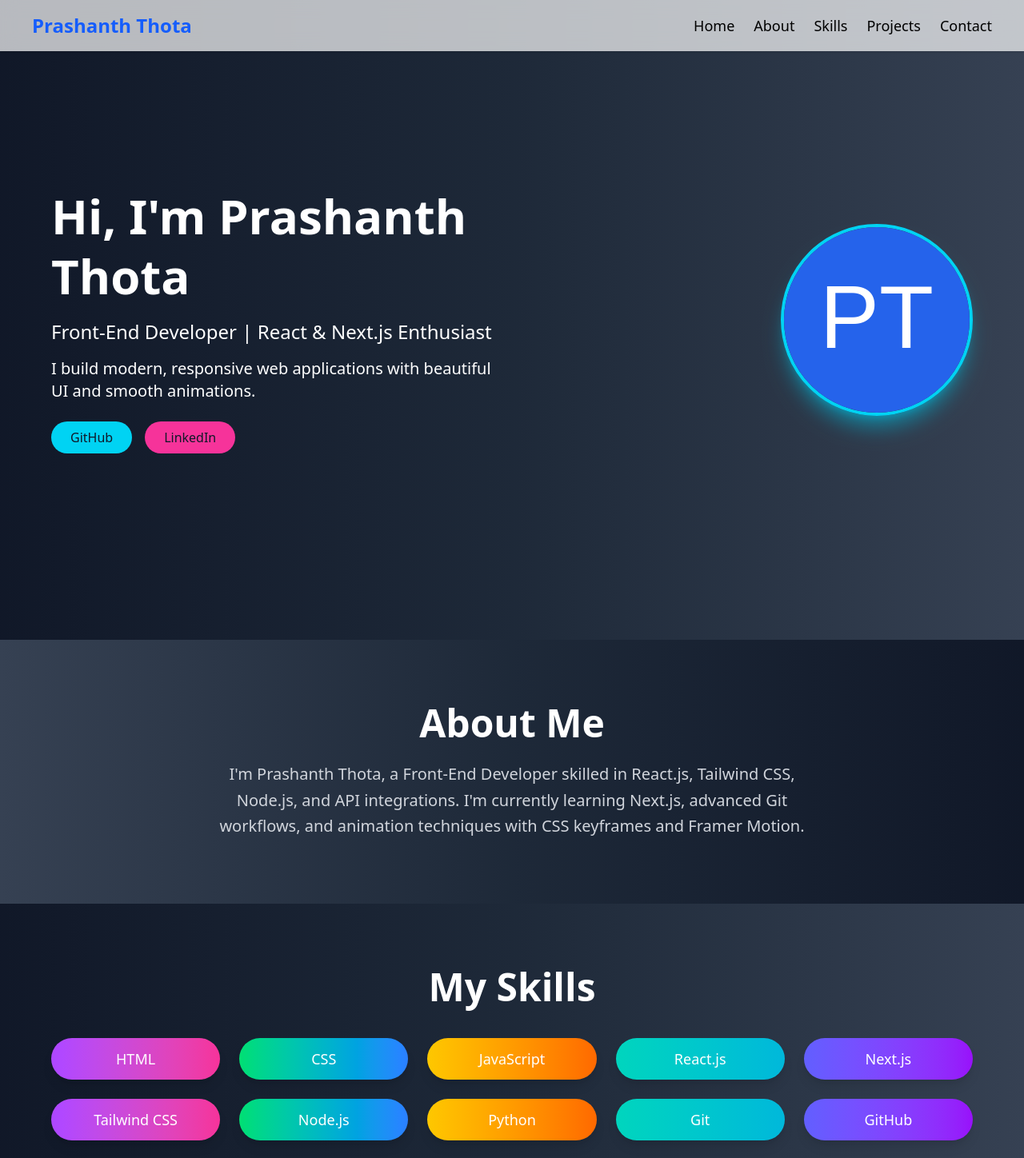
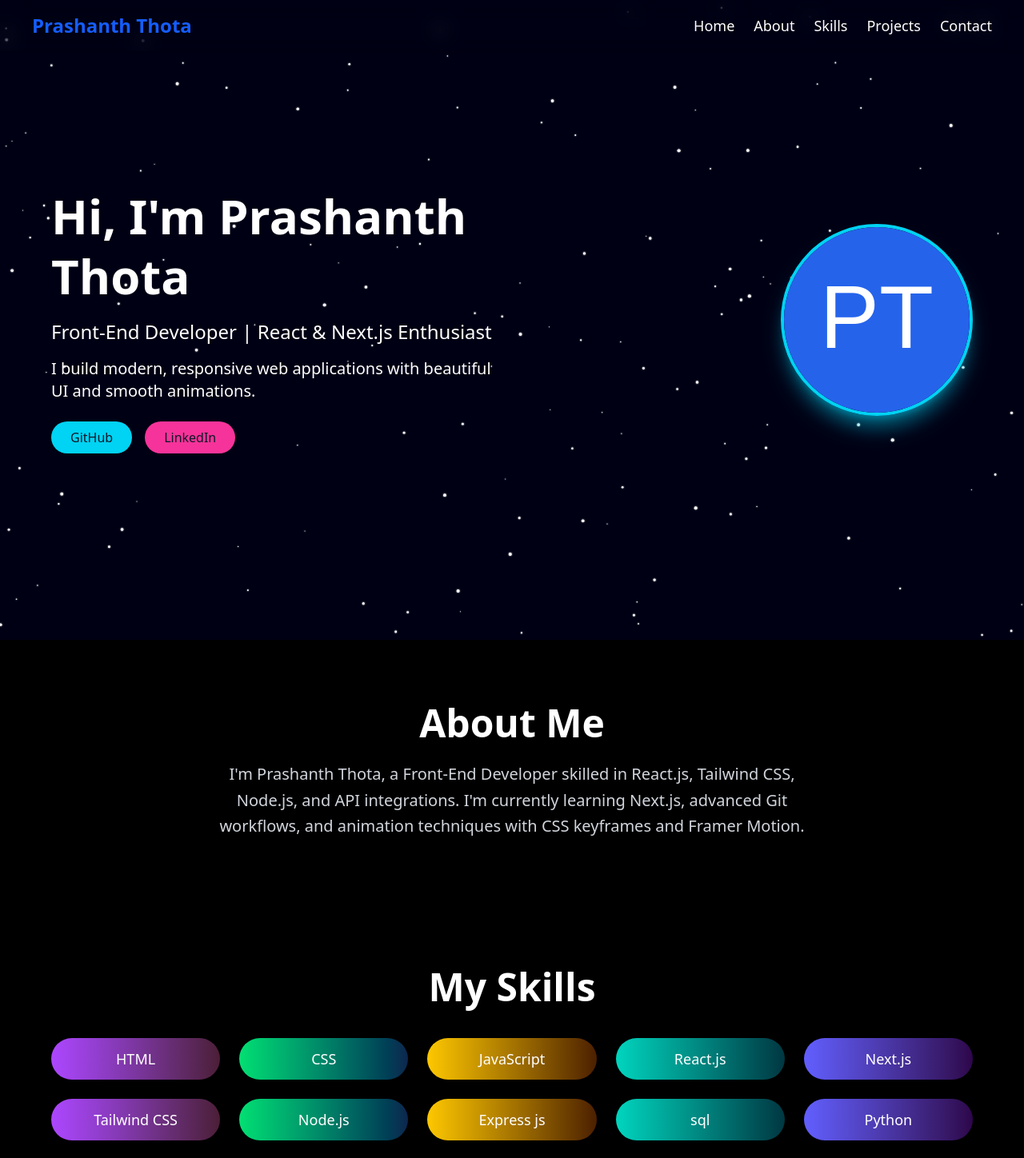
Before and after one commit to prashanththota98/Portfolio, a React (Vite) app: page / in a window 1280 px wide. Shown: the top 1448 px of the page at 80% size. Built offline with nearby package versions, Linux system fonts and the light colour scheme.

Commit message:
added animations and skills

```diff
--- a/src/App.jsx
+++ b/src/App.jsx
@@ -4,16 +4,20 @@ import About from "./components/About";
 import Skills from "./components/Skills";
 import Projects from "./components/Projects";
 import Contact from "./components/Contact";
+import GalaxyBackground from "./components/Galaxybackground";
 
 export default function App() {
   return (
-    <>
+    <div className="relative min-h-screen bg-black text-white overflow-x-hidden">
+      <GalaxyBackground />
       <Header />
-      <Hero />
-      <About />
-      <Skills />
-      <Projects />
-      <Contact />
-    </>
+      <main className="relative z-10">
+        <Hero />
+        <About />
+        <Skills />
+        <Projects />
+        <Contact />
+      </main>
+    </div>
   );
 }
--- a/src/components/About.jsx
+++ b/src/components/About.jsx
@@ -4,7 +4,7 @@ export default function About() {
   return (
     <section
       id="about"
-      className="py-20 px-4 sm:px-6 lg:px-16 bg-linear-to-l from-gray-900 via-gray-800 to-gray-700 text-white text-center"
+      className="py-20 px-4 sm:px-6 lg:px-16  text-white text-center"
     >
       <motion.h2
         initial={{ opacity: 0, y: 30 }}
--- a/src/components/Contact.jsx
+++ b/src/components/Contact.jsx
@@ -2,7 +2,7 @@ export default function Contact() {
   return (
     <section
       id="contact"
-      className="py-20 px-4 sm:px-6 lg:px-16 bg-linear-to-r from-gray-900 via-gray-800 to-gray-700 text-white text-center"
+      className="py-20 px-4 sm:px-6 lg:px-16 text-white text-center"
     >
       <h2 className="text-3xl sm:text-4xl lg:text-5xl font-semibold mb-8">
         Contact Me
--- /dev/null
+++ b/src/components/Galaxybackground.jsx
@@ -0,0 +1,64 @@
+import React, { useRef, useEffect } from "react";
+
+export default function GalaxyBackground() {
+  const canvasRef = useRef(null);
+
+  useEffect(() => {
+    const canvas = canvasRef.current;
+    const ctx = canvas.getContext("2d");
+    let width = (canvas.width = window.innerWidth);
+    let height = (canvas.height = window.innerHeight);
+
+    const stars = [];
+    const numStars = 150;
+
+    for (let i = 0; i < numStars; i++) {
+      stars.push({
+        x: Math.random() * width,
+        y: Math.random() * height,
+        r: Math.random() * 1.5 + 0.5,
+        d: Math.random() * 0.5 + 0.05, // speed
+      });
+    }
+
+    const draw = () => {
+      ctx.fillStyle = "#000014"; // dark background
+      ctx.fillRect(0, 0, width, height);
+
+      ctx.fillStyle = "white";
+      ctx.shadowColor = "white";
+      ctx.shadowBlur = 2;
+
+      stars.forEach((s) => {
+        ctx.beginPath();
+        ctx.arc(s.x, s.y, s.r, 0, Math.PI * 2);
+        ctx.fill();
+
+        s.y += s.d;
+        if (s.y > height) {
+          s.y = 0;
+          s.x = Math.random() * width;
+        }
+      });
+
+      requestAnimationFrame(draw);
+    };
+
+    draw();
+
+    const handleResize = () => {
+      width = canvas.width = window.innerWidth;
+      height = canvas.height = window.innerHeight;
+    };
+
+    window.addEventListener("resize", handleResize);
+    return () => window.removeEventListener("resize", handleResize);
+  }, []);
+
+  return (
+    <canvas
+      ref={canvasRef}
+      className="fixed top-0 left-0 w-full h-full z-0 pointer-events-none"
+    />
+  );
+}
--- a/src/components/Header.jsx
+++ b/src/components/Header.jsx
@@ -13,19 +13,17 @@ export default function Header() {
   ];
 
   return (
-    <header
-      className={`fixed top-0 left-0 w-full
+    <motion.header
+      initial={{ y: -50, opacity: 0 }}
+      animate={{ y: 0, opacity: 1 }}
+      transition={{ duration: 0.6, ease: "easeOut" }}
+      className="fixed top-0 left-0 w-full
               bg-transparent
-              ${
-                menuOpen
-                  ? "border-none shadow-none"
-                  : "border-b border-blue-100"
-              }
-              md:bg-white/70 md:backdrop-blur-md md:border-none
-              shadow z-50`}
+               md:backdrop-blur-md md:border-none
+              shadow z-50"
     >
       <nav className="flex justify-between items-center px-4 sm:px-10 py-4">
-        {/* Logo / Name */}
+        {/* Logo */}
         <h1 className="text-xl sm:text-2xl font-bold text-blue-600">
           Prashanth Thota
         </h1>
@@ -33,49 +31,61 @@ export default function Header() {
         {/* Desktop Menu */}
         <ul className="hidden md:flex space-x-6 text-lg font-medium">
           {menuItems.map((item) => (
-            <li key={item.name}>
-              <a href={item.href} className="hover:text-blue-600 transition">
+            <motion.li
+              key={item.name}
+              whileHover={{ scale: 1.1, color: "#2563eb" }} // blue-600
+              transition={{ type: "spring", stiffness: 200 }}
+            >
+              <a href={item.href} className="transition">
                 {item.name}
               </a>
-            </li>
+            </motion.li>
           ))}
         </ul>
 
-        {/* Mobile Menu Icon */}
-        <button
+        {/* Mobile Menu Button */}
+        <motion.button
           className="md:hidden text-3xl text-white"
           onClick={() => setMenuOpen(!menuOpen)}
+          whileTap={{ scale: 0.85 }}
+          animate={{ rotate: menuOpen ? 90 : 0 }}
+          transition={{ duration: 0.2 }}
         >
-          ☰
-        </button>
+          {menuOpen ? "X" : "☰"}
+        </motion.button>
       </nav>
 
-      {/* Mobile Menu */}
+      {/* Mobile Dropdown */}
       <AnimatePresence>
         {menuOpen && (
           <motion.div
             initial={{ height: 0, opacity: 0 }}
             animate={{ height: "auto", opacity: 1 }}
             exit={{ height: 0, opacity: 0 }}
-            transition={{ duration: 0.1, ease: "easeInOut" }}
+            transition={{ duration: 0.25, ease: "easeInOut" }}
             className="md:hidden bg-transparent px-6 py-4 rounded-b-md"
           >
             <ul className="space-y-4 bg-transparent text-white font-medium">
               {menuItems.map((item) => (
-                <li key={item.name}>
+                <motion.li
+                  key={item.name}
+                  initial={{ x: -20, opacity: 0 }}
+                  animate={{ x: 0, opacity: 1 }}
+                  transition={{ duration: 0.2 }}
+                >
                   <a
                     href={item.href}
+                    onClick={() => setMenuOpen(false)}
                     className="block px-3 py-2 rounded hover:bg-white/20 transition"
-                    onClick={() => setMenuOpen(false)}
                   >
                     {item.name}
                   </a>
-                </li>
+                </motion.li>
               ))}
             </ul>
           </motion.div>
         )}
       </AnimatePresence>
-    </header>
+    </motion.header>
   );
 }
--- a/src/components/Hero.jsx
+++ b/src/components/Hero.jsx
@@ -4,7 +4,7 @@ export default function Hero() {
   return (
     <section
       id="hero"
-      className="min-h-screen flex flex-col-reverse md:flex-row items-center justify-center px-4 sm:px-6 lg:px-16 bg-linear-to-r from-gray-900 via-gray-800 to-gray-700 text-white text-center md:text-left"
+      className="min-h-screen flex flex-col-reverse md:flex-row items-center justify-center px-4 sm:px-6 lg:px-16  text-white text-center md:text-left"
     >
       {/* Text Section */}
       <motion.div
--- a/src/components/Projects.jsx
+++ b/src/components/Projects.jsx
@@ -38,7 +38,7 @@ export default function Projects() {
   return (
     <section
       id="projects"
-      className="py-20 px-4 sm:px-6 lg:px-16 bg-linear-to-l from-gray-900 via-gray-800 to-gray-700 text-white text-center"
+      className="py-20 px-4 sm:px-6 lg:px-16 text-white text-center "
     >
       <motion.h2
         initial={{ opacity: 0, y: 30 }}
@@ -54,7 +54,7 @@ export default function Projects() {
           <motion.div
             key={p.name}
             whileHover={{ scale: 1.05 }}
-            className="bg-gray-800 p-6 rounded-xl shadow-lg hover:shadow-2xl transition-shadow duration-300 border border-b-blue-300"
+            className="bg-gray-800/30 p-6 rounded-xl shadow-lg hover:shadow-2xl transition-shadow duration-300 border border-b-blue-300"
           >
             <h3 className="text-xl sm:text-2xl font-semibold">{p.name}</h3>
             <p className="mt-2 text-gray-300">{p.desc}</p>
--- a/src/components/Skills.jsx
+++ b/src/components/Skills.jsx
@@ -8,6 +8,8 @@ const skills = [
   "Next.js",
   "Tailwind CSS",
   "Node.js",
+  "Express js",
+  "sql",
   "Python",
   "Git",
   "GitHub",
@@ -17,18 +19,18 @@ const skills = [
 ];
 
 const gradients = [
-  "bg-gradient-to-r from-purple-500 to-pink-500",
-  "bg-gradient-to-r from-green-400 to-blue-500",
-  "bg-gradient-to-r from-yellow-400 to-orange-500",
-  "bg-gradient-to-r from-teal-400 to-cyan-500",
-  "bg-gradient-to-r from-indigo-500 to-purple-600",
+  "bg-gradient-to-r from-purple-500 to-pink-400/30",
+  "bg-gradient-to-r from-green-400 to-blue-500/30",
+  "bg-gradient-to-r from-yellow-400 to-orange-500/30",
+  "bg-gradient-to-r from-teal-400 to-cyan-500/30",
+  "bg-gradient-to-r from-indigo-500 to-purple-600/30",
 ];
 
 export default function Skills() {
   return (
     <section
       id="skills"
-      className="py-20 px-4 sm:px-6 lg:px-16 bg-linear-to-r from-gray-900 via-gray-800 to-gray-700 text-white text-center"
+      className="py-20 px-4 sm:px-6 lg:px-16  text-white text-center"
     >
       <motion.h2
         initial={{ opacity: 0, y: 30 }}
```
